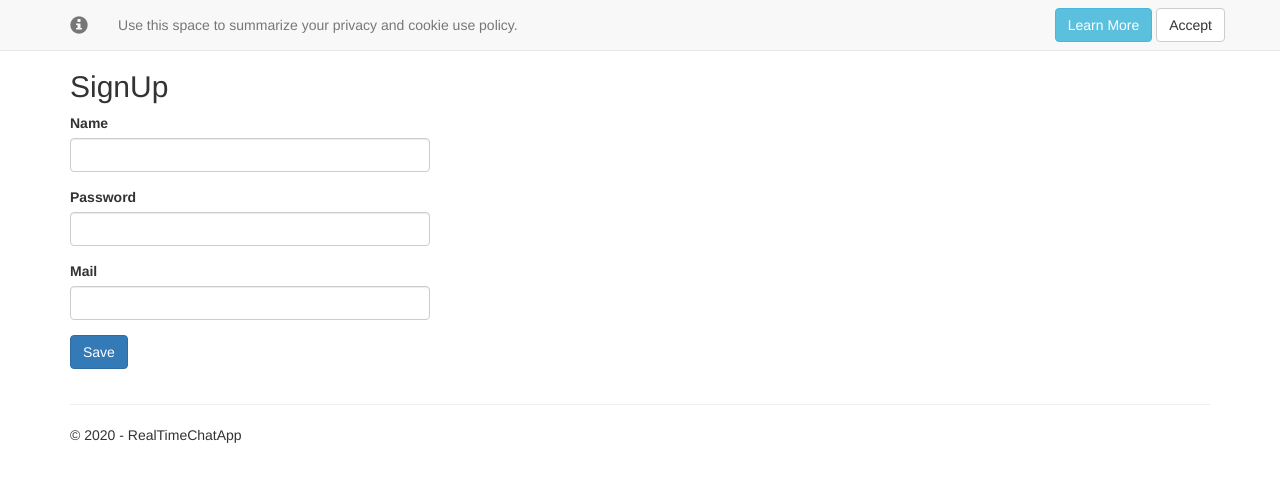
After one commit to Alimurrazi/c-sharp-learn, an ASP.NET Core app: page /SignUp/Index in a window 1280 px wide. The commit adds this page. Shown: the top 482 px of the page. Run offline with ASP.NET Core 8, Linux system fonts and the light colour scheme.

Commit message:
error remove and form field add

```diff
--- a/RealTimeChatApp/RealTimeChatApp/Controllers/HomeController.cs
+++ b/RealTimeChatApp/RealTimeChatApp/Controllers/HomeController.cs
@@ -43,7 +43,8 @@ namespace RealTimeChatApp.Controllers
 
         void goToSignUp()
         {
-            this.logInView = false;
+           // this.logInView = false;
+
         }
     }
 }
--- /dev/null
+++ b/RealTimeChatApp/RealTimeChatApp/Views/SignUp/Index.cshtml
@@ -0,0 +1,33 @@
+@model RealTimeChatApp.Models.User
+
+@{
+    ViewData["Title"] = "SignUp";
+}
+
+<h2>SignUp</h2>
+
+<div class="row">
+    <div class="col-md-4">
+        <form asp-action="Edit">
+            <input type="hidden" asp-for="Id" />
+            <div class="form-group">
+                <label asp-for="Name" class="control-label"></label>
+                <input asp-for="Name" class="form-control" />
+                <span asp-validation-for="Name" class="text-danger"></span>
+            </div>
+            <div class="form-group">
+                <label asp-for="Password" class="control-label"></label>
+                <input asp-for="Password" class="form-control" />
+                <span asp-validation-for="Password" class="text-danger"></span>
+            </div>
+            <div class="form-group">
+                <label asp-for="Mail" class="control-label"></label>
+                <input asp-for="Mail" class="form-control" />
+                <span asp-validation-for="Mail" class="text-danger"></span>
+            </div>
+            <div class="form-group">
+                <input type="submit" value="Save" class="btn btn-primary" />
+            </div>
+        </form>
+    </div>
+</div>
--- a/RealTimeChatApp/RealTimeChatApp/Views/SignUp/SignUp.cshtml
+++ /dev/null
@@ -1,6 +0,0 @@
-
-@{
-    ViewData["Title"] = "SignUp";
-}
-
-<h2>SignUp</h2>
```
Also changed, not shown: RealTimeChatApp/RealTimeChatApp/Views/Home/Index.cshtml (+4 -3 lines).
